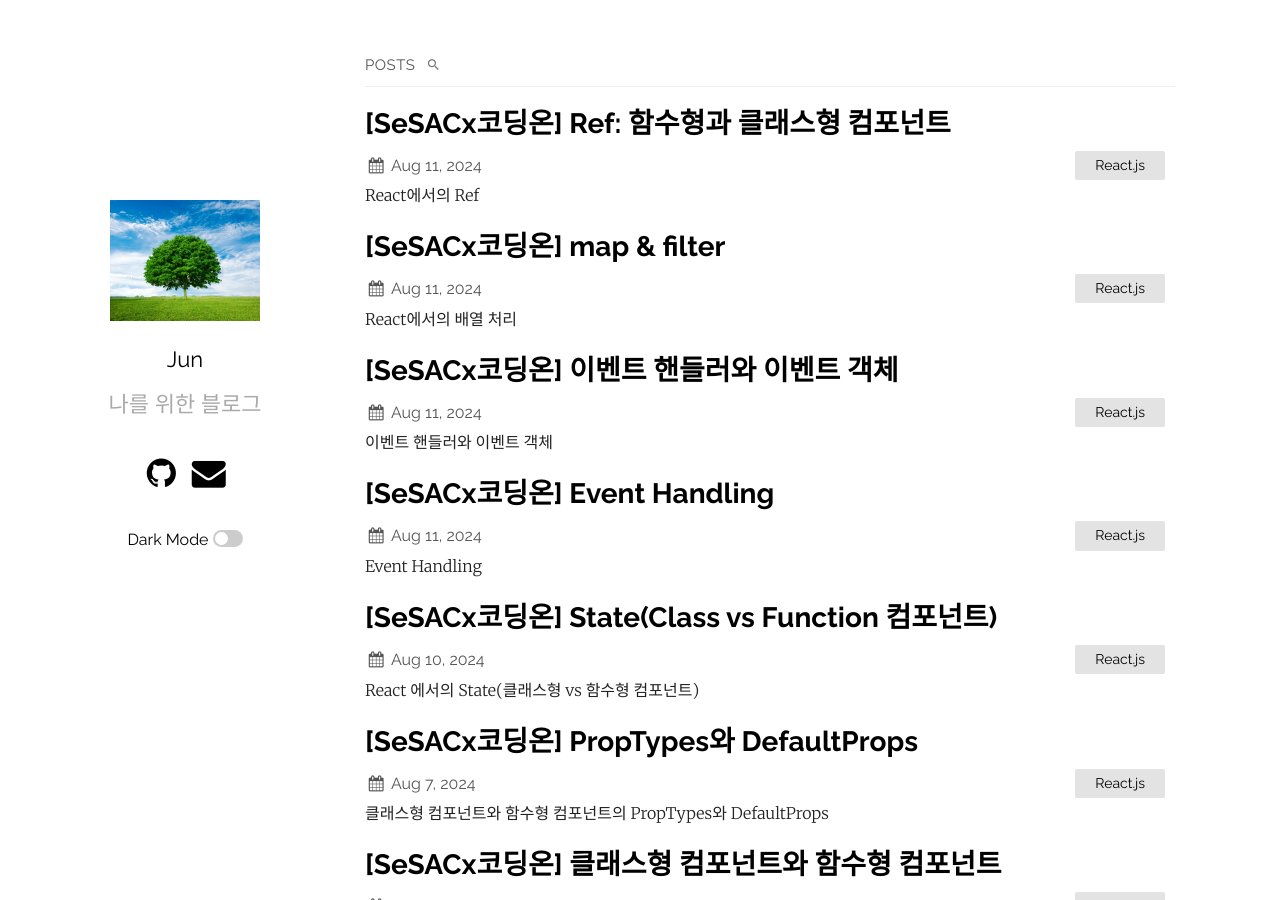
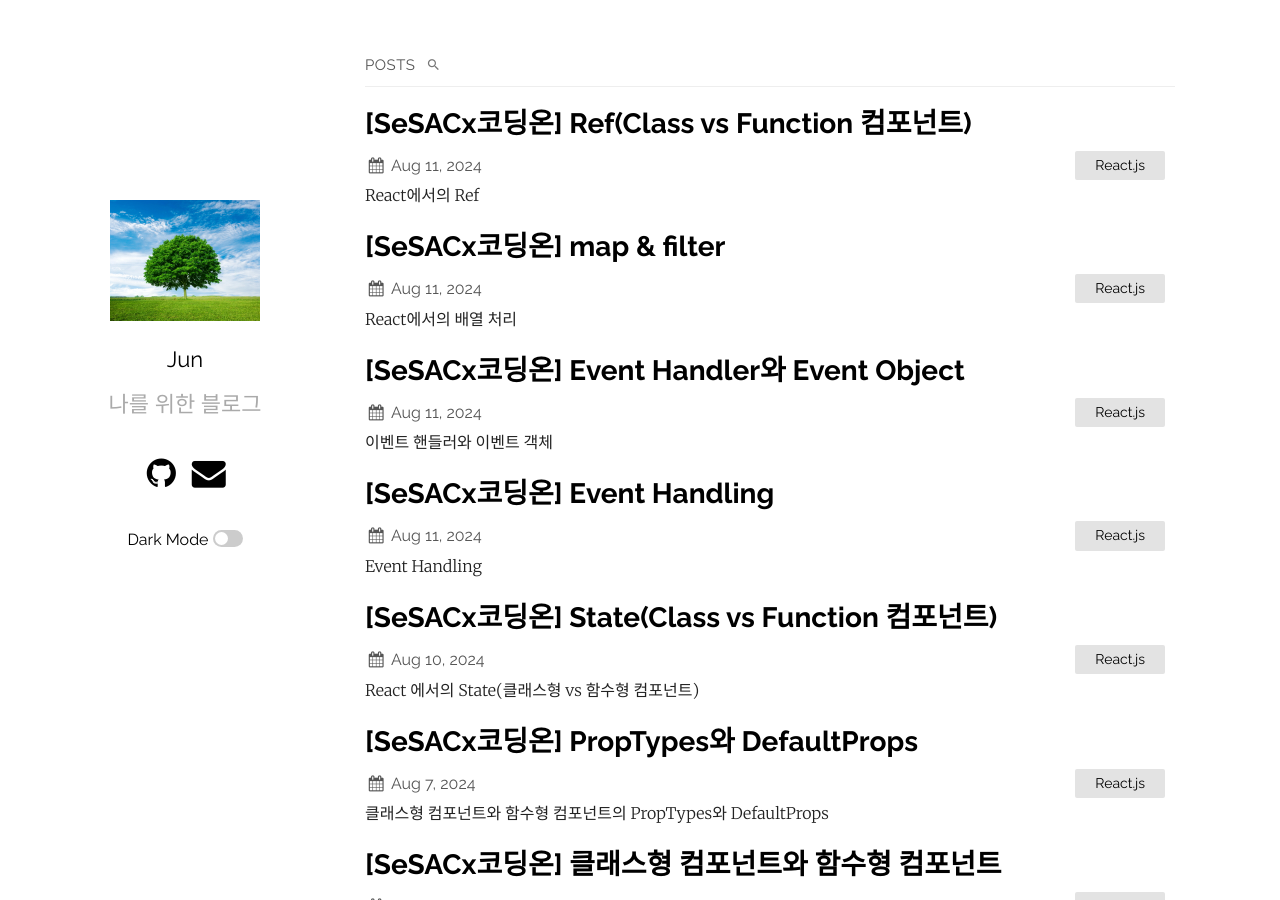
Before and after one commit to ymind14563/ymind14563.github.io, a Jekyll site: the page built from index.markdown, in a window 1280 px wide and 900 px high. Built offline with Jekyll 4.4.1, drawn with Linux system fonts in a browser that asks for light colours.

Commit message:
edit blog

```diff
--- a/_posts/2024-08-11-blog(2).markdown
+++ b/_posts/2024-08-11-blog(2).markdown
@@ -1,6 +1,6 @@
 ---
 layout: post
-title: "[SeSACx코딩온] 이벤트 핸들러와 이벤트 객체"
+title: "[SeSACx코딩온] Event Handler와 Event Object"
 date: 2024-08-11
 categories: React.js
 ---
--- a/_posts/2024-08-11-blog(4).markdown
+++ b/_posts/2024-08-11-blog(4).markdown
@@ -1,6 +1,6 @@
 ---
 layout: post
-title: "[SeSACx코딩온] Ref: 함수형과 클래스형 컴포넌트"
+title: "[SeSACx코딩온] Ref(Class vs Function 컴포넌트)"
 date: 2024-08-11
 categories: React.js
 ---
```
